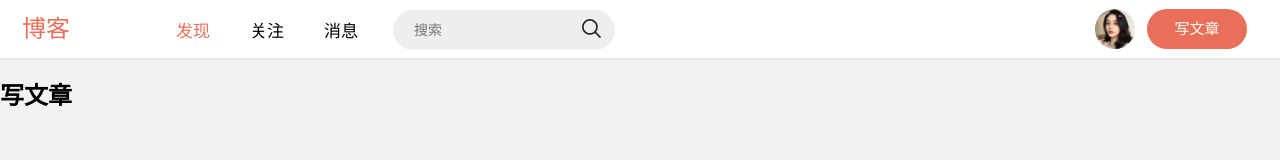
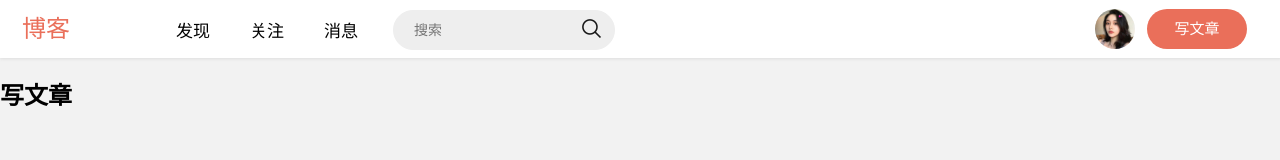
Before and after one commit to junjun19971111/our-blog, a Vue app: page /writen in a window 1280 px wide. Shown: the top 160 px of the page. Built offline with nearby package versions, Linux system fonts and the light colour scheme.

Commit message:
添加浏览器标签

```diff
--- a/src/components/home/Navigation.vue
+++ b/src/components/home/Navigation.vue
@@ -5,8 +5,8 @@
     </div>
     <div class="mdeu">
       <ul class="tab_list">
-        <li class="tab_list active">
-          <router-link tag="a" to="/">发现</router-link>
+        <li>
+          <router-link tag="a" to="/discovery">发现</router-link>
         </li>
         <li>
           <router-link tag="a" to="/attention">关注</router-link>
@@ -93,11 +93,6 @@
     text-decoration: none;
     color: black;
   }
-
-  .header .mdeu .tab_list .active a {
-    color: #ea6f5a;
-  }
-
   .header .search {
     margin-left: 20px;
   }
@@ -152,4 +147,7 @@
     line-height: 40px;
     text-align: center;
   }
+  .header .tab_list .router-link-active{
+    color: #ea6f5a!important;
+  }
 </style>
--- a/src/main.js
+++ b/src/main.js
@@ -5,6 +5,13 @@ import store from './store'
 
 Vue.config.productionTip = false
 
+router.beforeEach((to, from, next) => {
+  //从from到to的route
+  document.title = to.meta.title;
+  // console.log(to);
+  next()
+})
+
 new Vue({
   router,
   store,
--- a/src/router/index.js
+++ b/src/router/index.js
@@ -9,35 +9,52 @@ const Search = () => import('../views/search/Search.vue')
 const Writen = () => import('../views/writen/Writen.vue')
 
 Vue.use(Router)
-const routes = [
-  {
-    path:'/',
-    redirect: 'descovery'
+const routes = [{
+    path: '/',
+    redirect: 'discovery'
   },
   {
-    path: '/descovery',
-    name: 'descovery',
-    component: Discovery
-  },{
+    path: '/discovery',
+    name: 'discovery',
+    component: Discovery,
+    meta: {
+      title: '小笺-发现'
+    }
+  }, {
     path: '/message',
     name: 'message',
-    component: Message
-  },{
+    component: Message,
+    meta: {
+      title: '小笺-消息'
+    }
+  }, {
     path: '/attention',
     name: 'attention',
-    component: Attention
-  },{
+    component: Attention,
+    meta: {
+      title: '小笺-关注'
+    }
+  }, {
     path: '/profile',
     name: 'profile',
-    component: Profile
-  },{
+    component: Profile,
+    meta: {
+      title: '小笺-个人中心'
+    }
+  }, {
     path: '/search',
     name: 'search',
-    component: Search
-  },{
+    component: Search,
+    meta: {
+      title: '小笺-搜索'
+    }
+  }, {
     path: '/writen',
     name: 'writen',
-    component: Writen
+    component: Writen,
+    meta: {
+      title: '小笺-写作'
+    }
   },
 ]
 export default new Router({
--- /dev/null
+++ b/vue.config.js
@@ -0,0 +1,11 @@
+module.exports = {
+    pwa: {
+        iconPaths: {
+            favicon32: 'favicon.png',
+            favicon16: 'favicon.png',
+            appleTouchIcon: 'favicon.png',
+            maskIcon: 'favicon.png',
+            msTileImage: 'favicon.png'
+        }
+    }
+}
```
Also changed, not shown: 2 other files (tests, documents, lock files or other folders).
